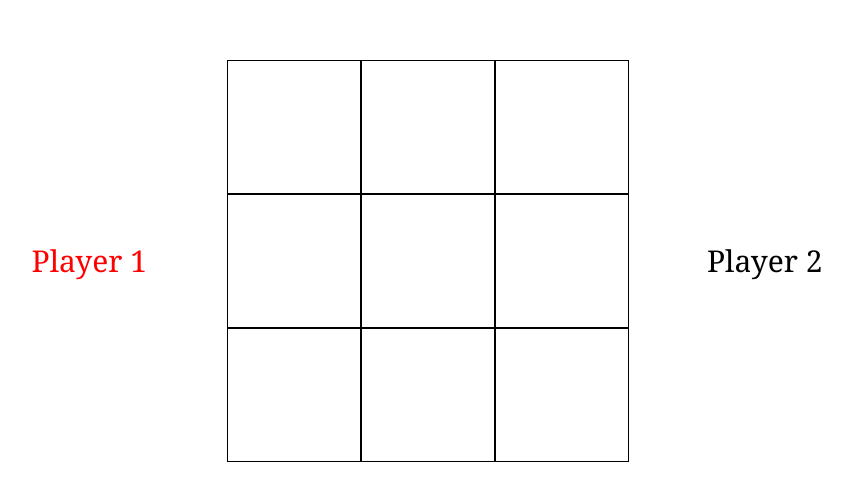
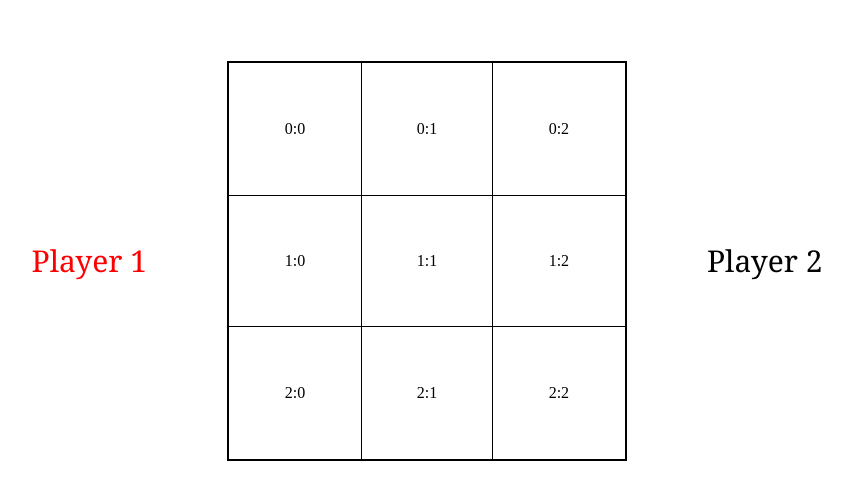
Before and after one commit to wingfam/tic-tac-toe, a plain HTML site: page index.html in a window 1280 px wide. Shown: the part 139-640 px from the top of the page, without its empty margins (213-1065 px from the left). Drawn offline with Linux system fonts and the light colour scheme.

Commit message:
- Change div to table in index.html - Add click event listener to activate play game to each cell in the table

```diff
--- a/index.html
+++ b/index.html
@@ -1,27 +1,33 @@
 <!DOCTYPE html>
 <html>
     <head>
-        <meta charset="utf-8">
-        <meta http-equiv="X-UA-Compatible" content="IE=edge">
+        <meta charset="utf-8" />
+        <meta http-equiv="X-UA-Compatible" content="IE=edge" />
         <title></title>
-        <meta name="description" content>
-        <meta name="viewport" content="width=device-width, initial-scale=1">
-        <link rel="stylesheet" href="style.css">
+        <meta name="description" content />
+        <meta name="viewport" content="width=device-width, initial-scale=1" />
+        <link rel="stylesheet" href="style.css" />
     </head>
     <body>
         <main>
             <label id="player1">Player 1</label>
-            <div class="container">
-                <div class="grid-item"></div>
-                <div class="grid-item"></div>
-                <div class="grid-item"></div>
-                <div class="grid-item"></div>
-                <div class="grid-item"></div>
-                <div class="grid-item"></div>
-                <div class="grid-item"></div>
-                <div class="grid-item"></div>
-                <div class="grid-item"></div>
-            </div>
+            <table class="container">
+                <tr>
+                    <td>0:0</td>
+                    <td>0:1</td>
+                    <td>0:2</td>
+                </tr>
+                <tr>
+                    <td>1:0</td>
+                    <td>1:1</td>
+                    <td>1:2</td>
+                </tr>
+                <tr>
+                    <td>2:0</td>
+                    <td>2:1</td>
+                    <td>2:2</td>
+                </tr>
+            </table>
             <label id="player2">Player 2</label>
         </main>
         <script src="script.js" async defer></script>
--- a/script.js
+++ b/script.js
@@ -74,9 +74,8 @@ const GameBoard = (function () {
     console.log(boardWithCellValues);
   };
 
-  const placeSymbol = (activePlayerName, playerSymbol, row, column) => {
+  const placeSymbol = (playerSymbol, row, column) => {
     board[row][column].addSymbol(playerSymbol);
-    console.log(`Player ${activePlayerName}'s symbol has been placed`);
   };
 
   function clearBoard() {
@@ -86,18 +85,6 @@ const GameBoard = (function () {
       });
     });
   }
-
-  function addEventToGridItems() {
-    const gridItems = document.getElementsByClassName("grid-item");
-    for (let item of gridItems) {
-      item.addEventListener("click", function (e) {
-        console.log(this.className);
-        console.log(e.currentTarget === this);
-      });
-    }
-  }
-
-  addEventToGridItems();
 
   return {
     getColumn,
@@ -119,14 +106,14 @@ function GameController(playerOneName, playerTwoName) {
 
   let numberOfPlacement = 0;
   let activePlayer = player1;
-  playerOneLabel.style.color = "#ff0000"
+  playerOneLabel.style.color = "#ff0000";
 
   const getCurrentPlayer = () => activePlayer;
 
   const changePlayerNameStyle = (activePlayer, inactivePlayer) => {
     inactivePlayer.style.color = "#000000";
     activePlayer.style.color = "#ff0000";
-  }
+  };
 
   const switchPlayerTurn = () => {
     if (activePlayer.name === player1.name) {
@@ -203,7 +190,7 @@ function GameController(playerOneName, playerTwoName) {
 
   const playGame = (inputRow, inputCol) => {
     numberOfPlacement++;
-    board.placeSymbol(activePlayer.name, activePlayer.symbol, inputRow, inputCol);
+    board.placeSymbol(activePlayer.symbol, inputRow, inputCol);
     let winCondition = checkWinCondition(activePlayer.symbol, board);
 
     // Check win condition
@@ -223,6 +210,16 @@ function GameController(playerOneName, playerTwoName) {
     }
   };
 
+  function addEventToGridItems() {
+    const cells = document.querySelectorAll("td");
+    cells.forEach((cell) => {
+      cell.addEventListener("click", function () {
+        playGame(cell.closest("tr").rowIndex, cell.cellIndex);
+      });
+    });
+  }
+
+  addEventToGridItems();
   printRoundMessage();
 
   return { getCurrentPlayer, playGame, resetGame };
@@ -263,11 +260,3 @@ const game = GameController("Minh", "BOT");
 // game.playGame(2, 1);
 // game.playGame(2, 0);
 // game.playGame(2, 2);
-
-// const de = [
-//   ["X", "X", "X"],
-//   ["X", " ", "X"],
-//   ["X", "X", "X"],
-// ];
-
-// checkTieCondition(de);
--- a/style.css
+++ b/style.css
@@ -164,14 +164,15 @@ main {
 .container {
 	width: 50vh;
 	height: 50vh;
-	display: grid;
+	border: 2px solid #000000;
+	/* display: grid;
 	justify-content: center;
 	align-items: center;
-	grid-template: repeat(3, 1fr) / repeat(3 , 1fr);
+	grid-template: repeat(3, 1fr) / repeat(3 , 1fr); */
 }
 
-.grid-item {
+td {
 	border: 1px solid #000000;
-	width: 100%;
-	height: 100%;
+	text-align: center;
+	vertical-align: middle;
 }
```
